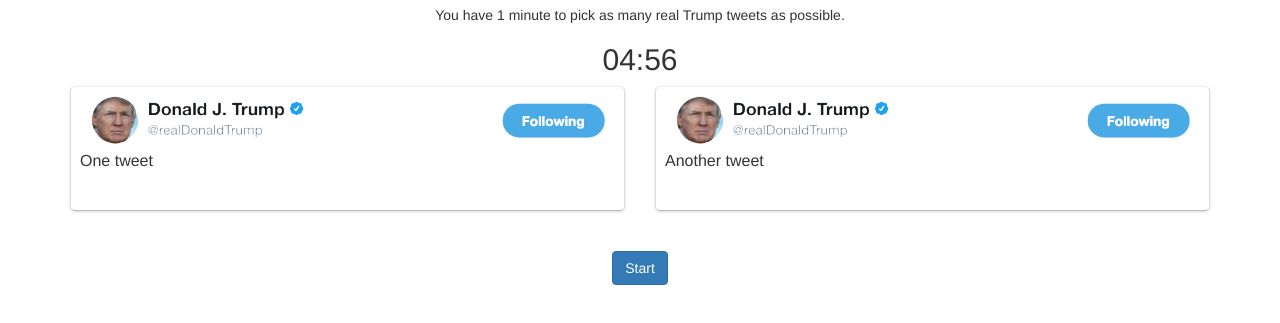
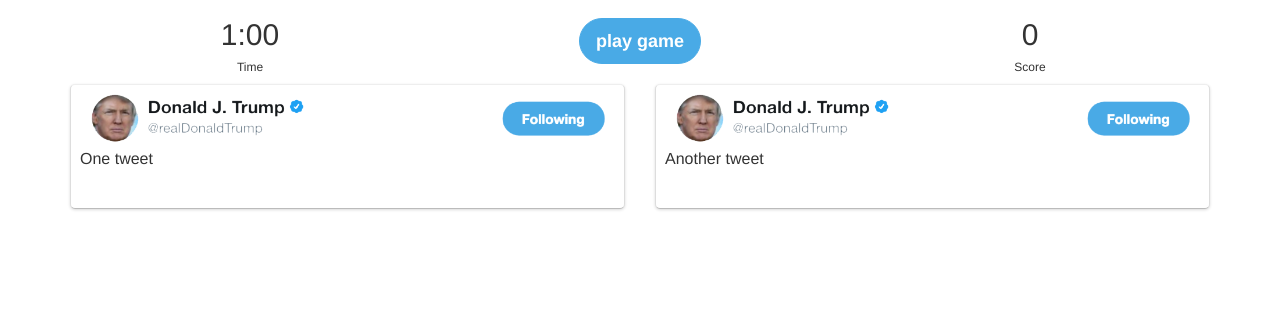
Before and after one commit to uthmanq/trump, a plain HTML site: page client/index.html in a window 1280 px wide. Shown: the part 335-658 px from the top of the page. Drawn offline with nearby package versions, Linux system fonts and the light colour scheme; no server answers.

Commit message:
added UI effects and timer events

```diff
--- a/client/game.js
+++ b/client/game.js
@@ -1,4 +1,5 @@
 var rightIsReal;
+var gameOn = false;
 function getInformation() {
     $.get("/Message", function (data) {
     })
@@ -26,9 +27,9 @@ function refreshScreen(answerChoice) {
         rightIsReal = false;
     }
 }
-getInformation();
 
 $('#rightSide').click(function () {
+    if(gameOn){
     if (rightIsReal) {
         console.log("RIGHT");
         getInformation();
@@ -36,8 +37,10 @@ $('#rightSide').click(function () {
     else {
         $("#endGameModal").modal({ show: true });
     }
+}
 });
 $('#leftSide').click(function () {
+    if(gameOn){
     if (!rightIsReal) {
         alert('right');
         getInformation();
@@ -45,9 +48,13 @@ $('#leftSide').click(function () {
     else {
         $("#endGameModal").modal({ show: true });
     }
+}
 });
 
-function startTimer(duration, display) {
+
+function startGame(duration, display) {
+    getInformation();
+    gameOn=true;
     var timer = duration, minutes, seconds;
     setInterval(function () {
         minutes = parseInt(timer / 60, 10);
@@ -57,19 +64,24 @@ function startTimer(duration, display) {
         seconds = seconds < 10 ? "0" + seconds : seconds;
 
         display.text(minutes + ":" + seconds);
-
+        if (timer == 0)
+        {
+            $("#endGameModal").modal({ show: true });
+        }
         if (--timer < 0) {
             timer = duration;
         }
     }, 1000);
 }
 
-jQuery(function ($) {
-    var fiveMinutes = 60 * 5,
+//Entrypoint
+$('#startGame').click(function () {
+    var oneMinute = 60 * 1,
         display = $('#time');
-    startTimer(fiveMinutes, display);
+    startGame(oneMinute, display);
 });
 
+//Tool to get random number
 function getRandomIntInclusive(min, max) {
     min = Math.ceil(min);
     max = Math.floor(max);
--- a/client/index.html
+++ b/client/index.html
@@ -21,8 +21,24 @@
 </div>
 
 <body>
-    <h5 class="text-center">You have 1 minute to pick as many real Trump tweets as possible.</h5>
-    <h2 class="text-center" id="time"></h2>
+    <div class="wrapper container">
+        <div class="row">
+            <div class="col-md-4">
+                <h2 class="text-center" id="time">1:00
+                </h2>
+                <h6 class="text-center">Time</h6>
+            </div>
+            <div class="col-md-4">
+                <br>
+                <button type="button" id="startGame" class="btn btn-primary btn-lg" title="Start Quiz!"><b>play game</b></button>
+            </div>
+            <div class="col-md-4">
+                <h2 class="text-center" id="score">0
+                </h2>
+                <h6 class="text-center">Score</h6>
+            </div>
+        </div>
+    </div>
     <div class="wrapper container">
         <div class="row">
             <div class="col-md-6">
@@ -41,9 +57,7 @@
             </div>
         </div>
     </div>
-    <h1>
-        <button role="button" id="startGame" class="btn btn-primary" title="Popover title">Start</button>
-    </h1>
+
 
 
 </body>
--- a/client/styles.css
+++ b/client/styles.css
@@ -7,6 +7,13 @@
 
 .modal-content {
     text-align: center;
+}
+
+#startGame{
+    font: "Helvetica Neue";
+    border-radius: 500px;
+    background-color: #49aae6;
+    border-color: #49aae6;
 }
 
 .well {
```
